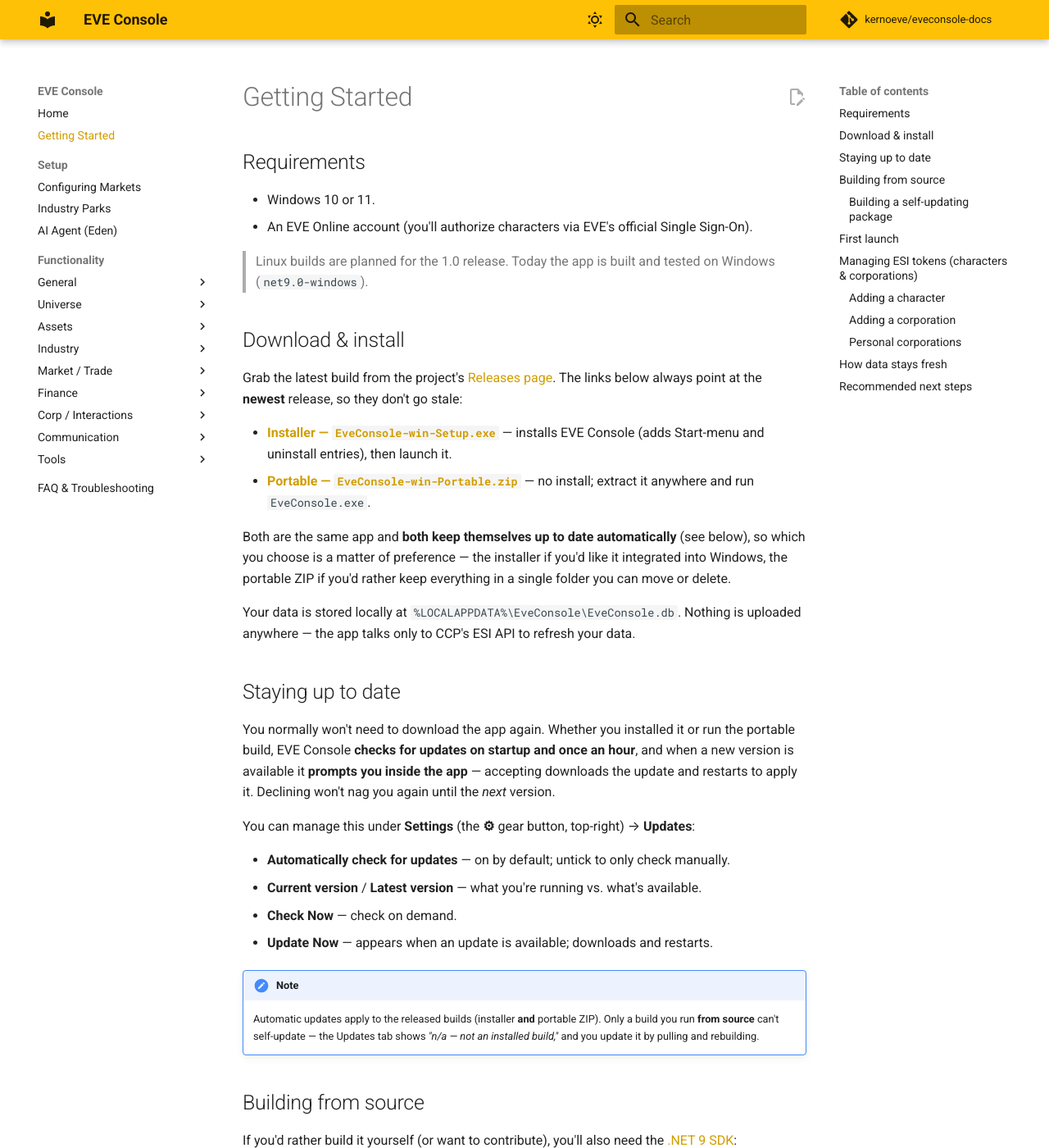
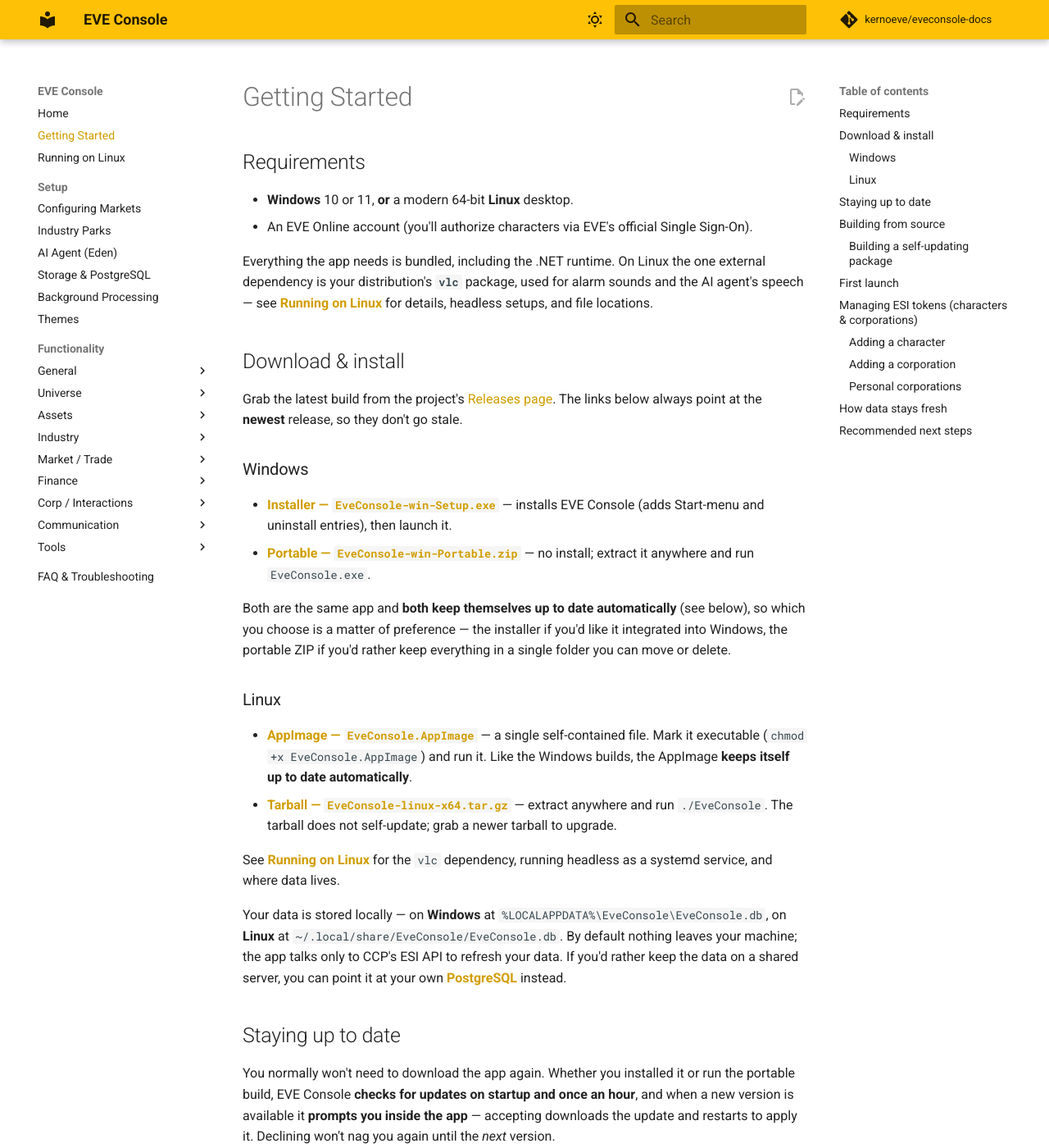
Before and after one commit to kernoeve/eveconsole-docs, an MkDocs documentation site: the page built from docs/getting-started.md, in a window 1280 px wide and 1400 px high. Shown: the whole window at 82% size. Built offline with MkDocs 1.6.1 and Material for MkDocs 9.7.7, drawn with Linux system fonts in a browser that asks for light colours; comment, search, counter and statistics services are not loaded; some of the changed text lies outside the part shown.

Commit message:
Docs for 0.9.13: Linux, PostgreSQL, background processing, themes (#4)
- New pages: Running on Linux, Storage & PostgreSQL, Background
  Processing, Themes
- Getting Started: add Linux downloads (AppImage/tarball), data paths,
  and self-update note; drop the stale "Linux planned" line
- Wire the new pages into nav and the home page

Co-authored-by: kernoeve <299718879+kernoeve@users.noreply.github.com>
Co-authored-by: Claude Opus 4.8 <noreply@anthropic.com>

```diff
--- a/docs/getting-started.md
+++ b/docs/getting-started.md
@@ -2,21 +2,30 @@
 
 ## Requirements
 
-- Windows 10 or 11.
+- **Windows** 10 or 11, **or** a modern 64-bit **Linux** desktop.
 - An EVE Online account (you'll authorize characters via EVE's official Single Sign-On).
 
-> Linux builds are planned for the 1.0 release. Today the app is built and tested on Windows (`net9.0-windows`).
+Everything the app needs is bundled, including the .NET runtime. On Linux the one external dependency is your distribution's **`vlc`** package, used for alarm sounds and the AI agent's speech — see **[Running on Linux](running-on-linux.md)** for details, headless setups, and file locations.
 
 ## Download & install
 
-Grab the latest build from the project's [Releases page](https://github.com/kernoeve/EveConsole/releases/latest). The links below always point at the **newest** release, so they don't go stale:
+Grab the latest build from the project's [Releases page](https://github.com/kernoeve/EveConsole/releases/latest). The links below always point at the **newest** release, so they don't go stale.
+
+### Windows
 
 - **[Installer — `EveConsole-win-Setup.exe`](https://github.com/kernoeve/EveConsole/releases/latest/download/EveConsole-win-Setup.exe)** — installs EVE Console (adds Start-menu and uninstall entries), then launch it.
 - **[Portable — `EveConsole-win-Portable.zip`](https://github.com/kernoeve/EveConsole/releases/latest/download/EveConsole-win-Portable.zip)** — no install; extract it anywhere and run `EveConsole.exe`.
 
 Both are the same app and **both keep themselves up to date automatically** (see below), so which you choose is a matter of preference — the installer if you'd like it integrated into Windows, the portable ZIP if you'd rather keep everything in a single folder you can move or delete.
 
-Your data is stored locally at `%LOCALAPPDATA%\EveConsole\EveConsole.db`. Nothing is uploaded anywhere — the app talks only to CCP's ESI API to refresh your data.
+### Linux
+
+- **[AppImage — `EveConsole.AppImage`](https://github.com/kernoeve/EveConsole/releases/latest/download/EveConsole.AppImage)** — a single self-contained file. Mark it executable (`chmod +x EveConsole.AppImage`) and run it. Like the Windows builds, the AppImage **keeps itself up to date automatically**.
+- **[Tarball — `EveConsole-linux-x64.tar.gz`](https://github.com/kernoeve/EveConsole/releases/latest/download/EveConsole-linux-x64.tar.gz)** — extract anywhere and run `./EveConsole`. The tarball does not self-update; grab a newer tarball to upgrade.
+
+See **[Running on Linux](running-on-linux.md)** for the `vlc` dependency, running headless as a systemd service, and where data lives.
+
+Your data is stored locally — on **Windows** at `%LOCALAPPDATA%\EveConsole\EveConsole.db`, on **Linux** at `~/.local/share/EveConsole/EveConsole.db`. By default nothing leaves your machine; the app talks only to CCP's ESI API to refresh your data. If you'd rather keep the data on a shared server, you can point it at your own **[PostgreSQL](storage-postgresql.md)** instead.
 
 ## Staying up to date
 
@@ -31,7 +40,7 @@ You can manage this under **Settings** (the **⚙** gear button, top-right) →
 
 !!! note
 
-    Automatic updates apply to the released builds (installer **and** portable ZIP). Only a build you run **from source** can't self-update — the Updates tab shows *"n/a — not an installed build,"* and you update it by pulling and rebuilding.
+    Automatic updates apply to the self-managing released builds — the Windows installer and portable ZIP, and the Linux **AppImage**. The Linux **tarball** and any build you run **from source** can't self-update — the Updates tab shows *"n/a — not an installed build,"* and you update those by downloading a newer build (or pulling and rebuilding).
 
 ## Building from source
 
--- a/mkdocs.yml
+++ b/mkdocs.yml
@@ -64,10 +64,14 @@ exclude_docs: |
 nav:
   - Home: index.md
   - Getting Started: getting-started.md
+  - Running on Linux: running-on-linux.md
   - Setup:
       - Configuring Markets: configuring-markets.md
       - Industry Parks: industry-parks.md
       - AI Agent (Eden): ai-agent-eden.md
+      - Storage & PostgreSQL: storage-postgresql.md
+      - Background Processing: background-processing.md
+      - Themes: themes.md
   - Functionality:
       - General:
           - Overview: tools/overview.md
```
Also changed, not shown: docs/background-processing.md (added, +53 -0 lines), docs/index.md (+5 -0 lines), docs/running-on-linux.md (added, +101 -0 lines), docs/storage-postgresql.md (added, +70 -0 lines), docs/themes.md (added, +21 -0 lines).
